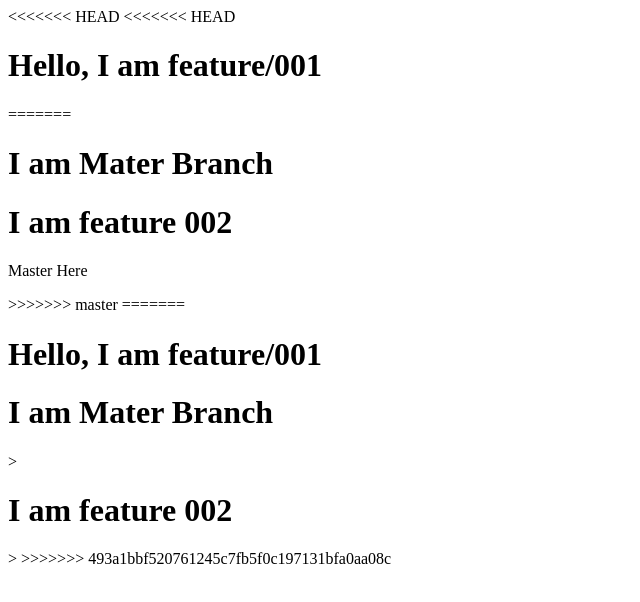
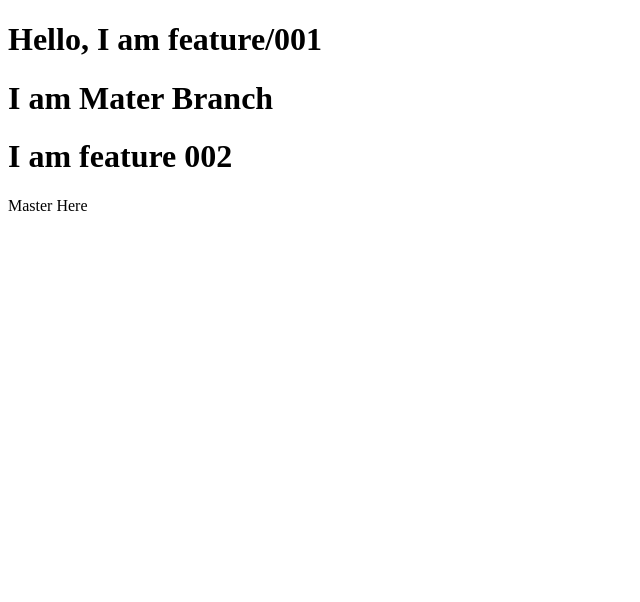
Before and after one commit to vipan2509/Git_demo, a plain HTML site: page index.html in a window 1280 px wide. Shown: the whole page, without its empty margins (0-640 px from the left). Drawn offline with Linux system fonts and the light colour scheme.

Commit message:
resolve conflicts

```diff
--- a/index.html
+++ b/index.html
@@ -7,18 +7,9 @@
     <title>Git Demo</title>
 </head>
 <body>
-<<<<<<< HEAD
-<<<<<<< HEAD
     <h1>Hello, I am feature/001</h1>
-=======
     <h1>I am Mater Branch</h1>
     <h1>I am feature 002</h1>
     <p>Master Here</p>
->>>>>>> master
-=======
-    <h1>Hello, I am feature/001</h1>
-    <h1>I am Mater Branch</h1>>
-    <h1>I am feature 002</h1>>
->>>>>>> 493a1bbf520761245c7fb5f0c197131bfa0aa08c
 </body>
 </html>
```
